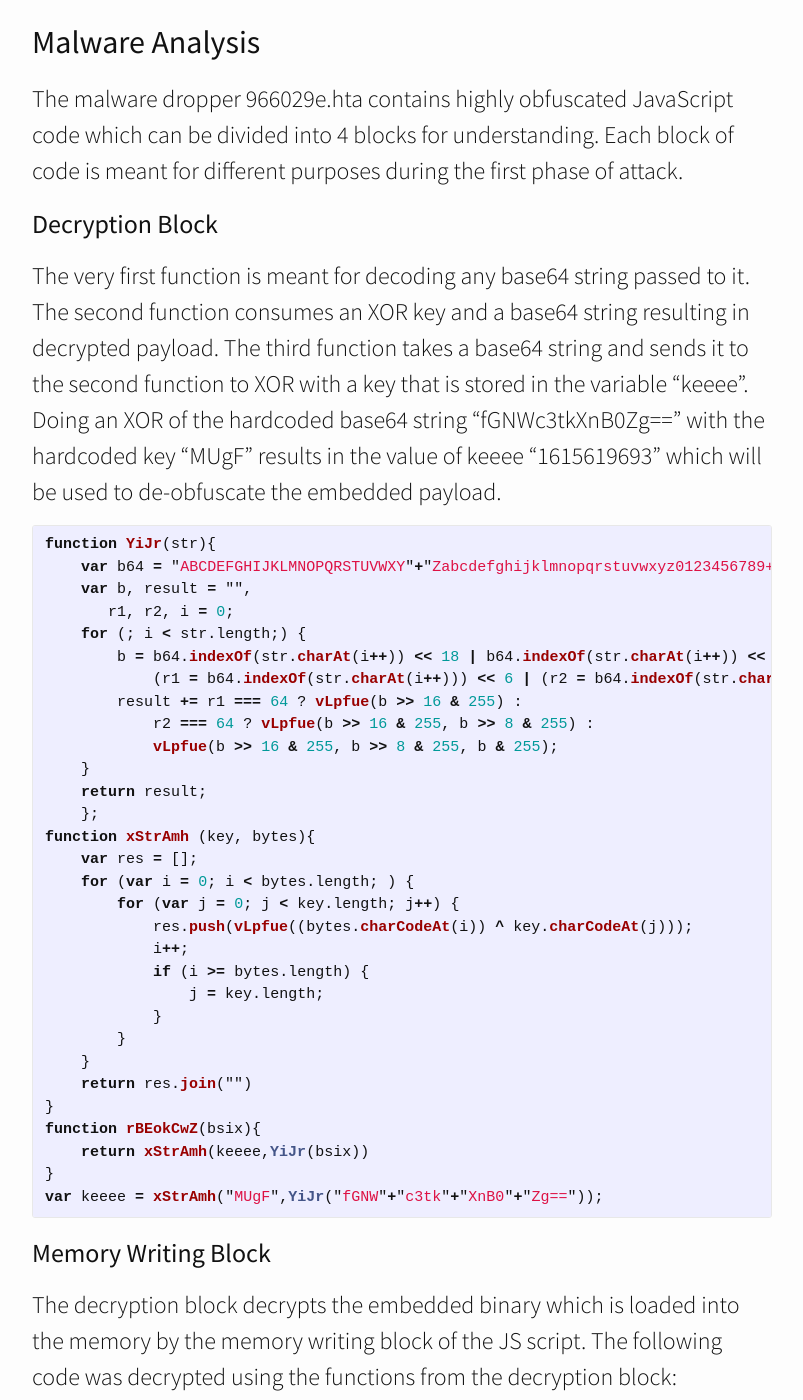
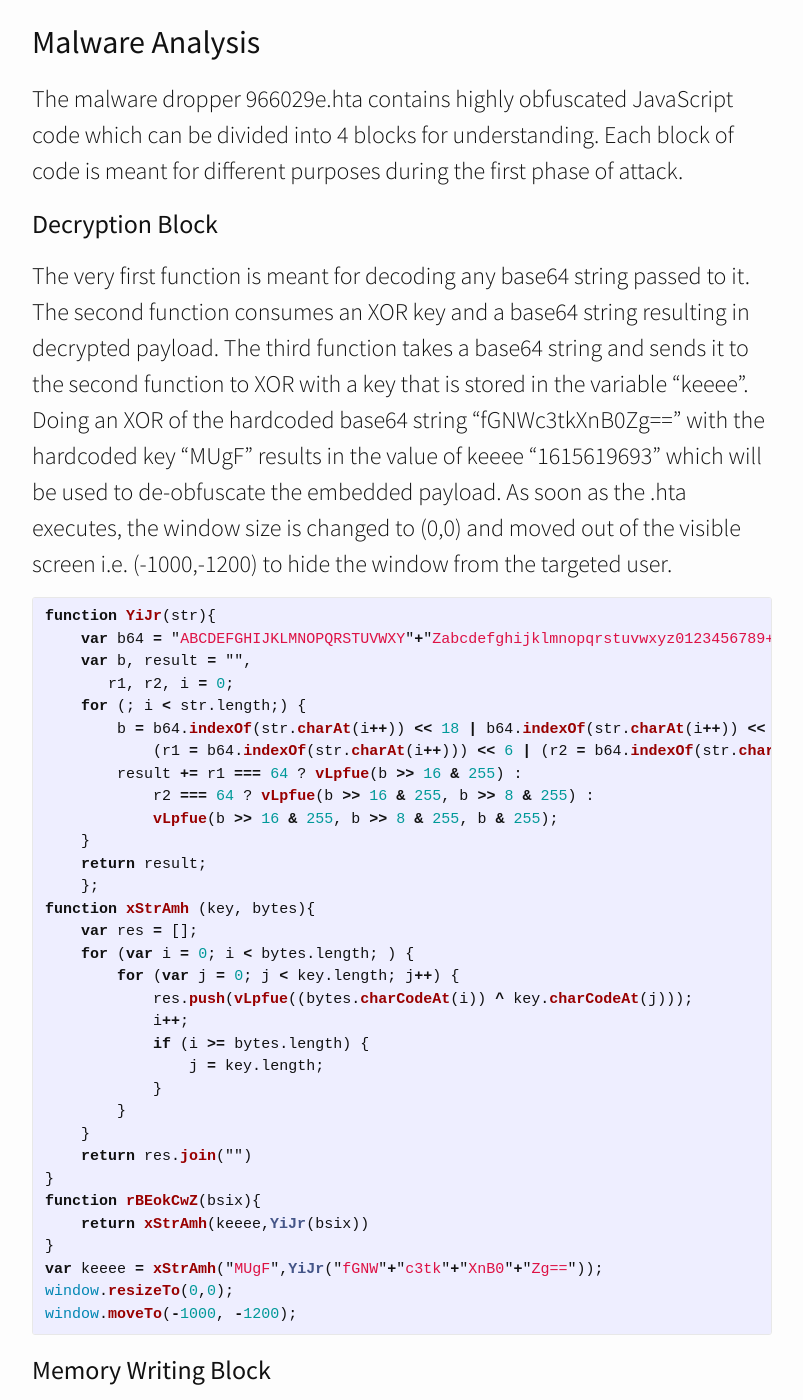
Before and after one commit to ahmadmkhan1/ahmadmkhan1.github.io, a Jekyll site: the page built from _posts/2020-04-10-covid19-themed-attack-sidewinder.markdown, in a window 1280 px wide and 1400 px high, scrolled down 2000 px. Shown: the whole window, without its empty margins (238-1041 px from the left). Built offline with Jekyll 4.4.1, drawn with Linux system fonts in a browser that asks for light colours; nearby versions of some CDN libraries.

Commit message:
Update 2020-04-10-covid19-themed-attack-sidewinder.markdown

````diff
--- a/_posts/2020-04-10-covid19-themed-attack-sidewinder.markdown
+++ b/_posts/2020-04-10-covid19-themed-attack-sidewinder.markdown
@@ -34,7 +34,7 @@ The malicious .lnk file contains the address of command and control domain. As s
 The malware dropper 966029e.hta contains highly obfuscated JavaScript code which can be divided into 4 blocks for understanding. Each block of code is meant for different purposes during the first phase of attack.
 
 ### Decryption Block
-The very first function is meant for decoding any base64 string passed to it. The second function consumes an XOR key and a base64 string resulting in decrypted payload. The third function takes a base64 string and sends it to the second function to XOR with a key that is stored in the variable "keeee". Doing an XOR of the hardcoded base64 string "fGNWc3tkXnB0Zg==" with the hardcoded key "MUgF" results in the value of keeee "1615619693" which will be used to de-obfuscate the embedded payload.
+The very first function is meant for decoding any base64 string passed to it. The second function consumes an XOR key and a base64 string resulting in decrypted payload. The third function takes a base64 string and sends it to the second function to XOR with a key that is stored in the variable "keeee". Doing an XOR of the hardcoded base64 string "fGNWc3tkXnB0Zg==" with the hardcoded key "MUgF" results in the value of keeee "1615619693" which will be used to de-obfuscate the embedded payload. As soon as the .hta executes, the window size is changed to (0,0) and moved out of the visible screen i.e. (-1000,-1200) to hide the window from the targeted user.
 
 ```javascript
 function YiJr(str){
@@ -67,6 +67,8 @@ function rBEokCwZ(bsix){
     return xStrAmh(keeee,YiJr(bsix))
 }
 var keeee = xStrAmh("MUgF",YiJr("fGNW"+"c3tk"+"XnB0"+"Zg=="));
+window.resizeTo(0,0);
+window.moveTo(-1000, -1200);
 ```
 
 ### Memory Writing Block
````
